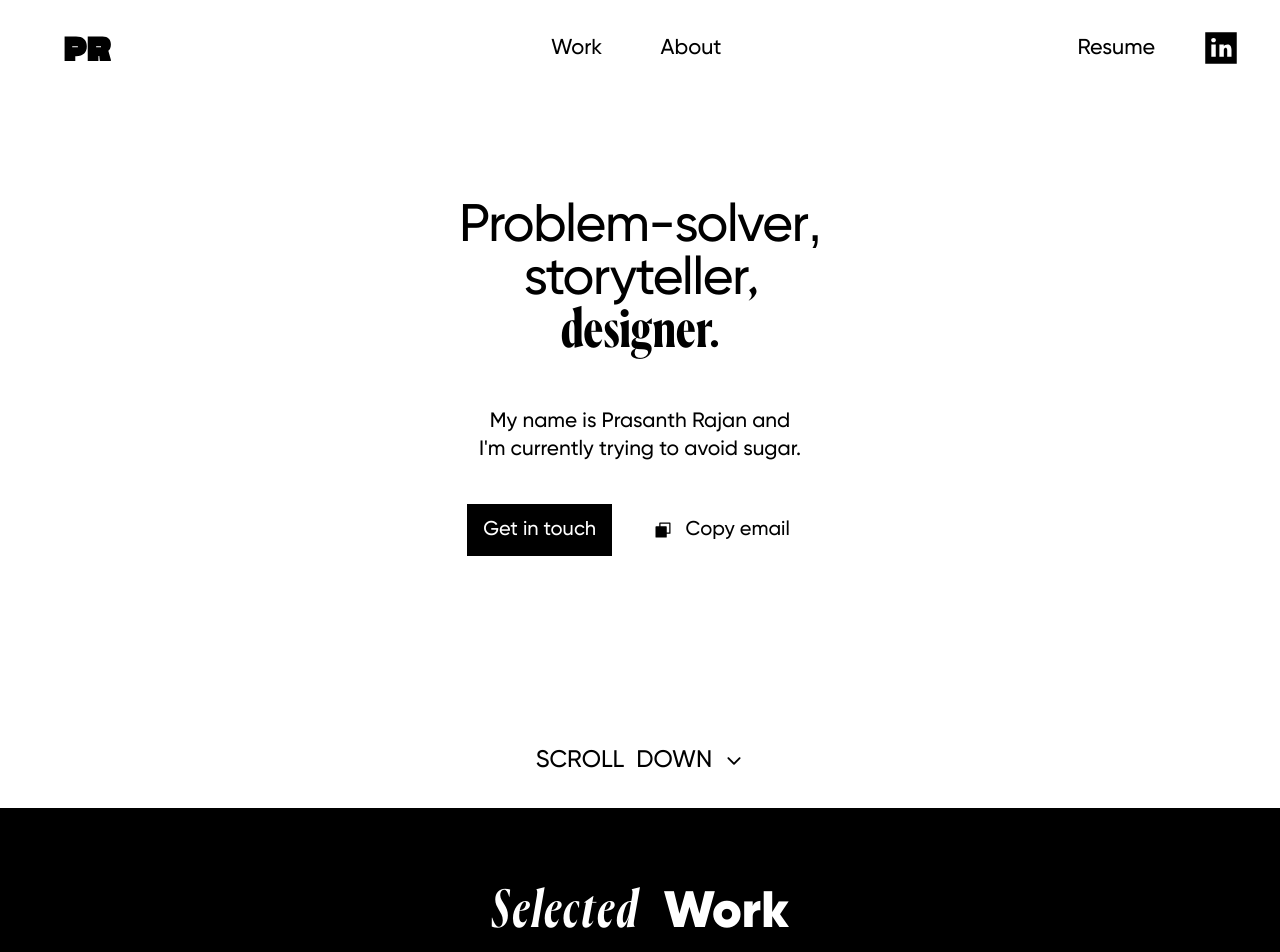
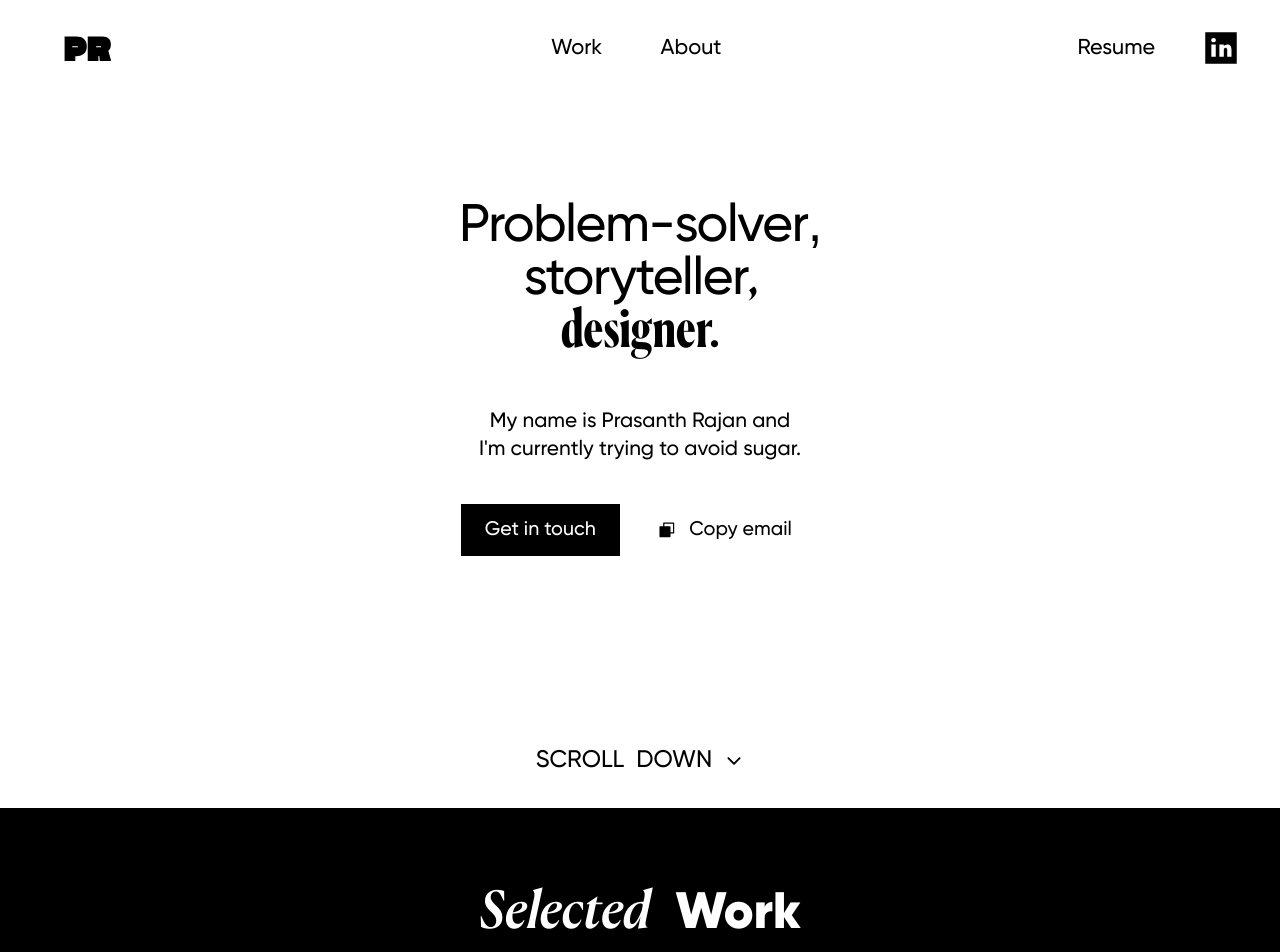
Before and after one commit to AkashBalcham/prasanth-port, a React (Create React App) app: page / in a window 1280 px wide. Shown: the top 952 px of the page. Built offline with nearby package versions, Linux system fonts and the light colour scheme; a web font is replaced by a local one.

Commit message:
fix: landing page button fixes && title && font fix

```diff
--- a/public/index.html
+++ b/public/index.html
@@ -5,6 +5,7 @@
     <link rel="icon" href="%PUBLIC_URL%/favicon.ico" />
     <meta name="viewport" content="width=device-width, initial-scale=1" />
     <meta name="theme-color" content="#000000" />
+    <title>Prasanth Rajan Portfolio</title>
     <meta
       name="description"
       content="Web site created using create-react-app"
--- a/src/index.css
+++ b/src/index.css
@@ -54,3 +54,10 @@
     font-weight: 900;
     font-style: normal;
 }
+
+@font-face {
+    font-family: 'canelaIt';
+    src: url('../src/assets/fonts/canela/CanelaDeck-MediumItalic-Trial.otf');
+    font-weight: 600;
+    font-style: italic;
+}
--- a/src/pages/Landing/Landing.jsx
+++ b/src/pages/Landing/Landing.jsx
@@ -56,12 +56,12 @@ const Landing = () => {
                     My name is Prasanth Rajan and <br/> I'm currently trying to avoid sugar.
                 </h2>
 
-                <div className="flex w-[20%] lg:w-[28%] lgMid:w-[27%] xl:w-[27%] xlMid:w-[27%] 2xl:w-[26.5%] 3xl:w-[25%] 4xl:w-[23%] items-center justify-between">
-                    <button className="bg-black lg:px-4 lgMid:px-4 2xl:px-7 2xl:py-4 lg:py-2 lgMid:py-3 px-6 py-4 text-white text-xl lg:text-[100%] lgMid:text-[110%] xl:text-xl xlMid:text-2xl 2xl:text-[140%] font-gilroy font-extralight">
+                <div className="flex w-[20%] lg:w-[28%] lgMid:w-[27%] xl:w-[28%] xlMid:w-[27%] 2xl:w-[26.5%] 3xl:w-[25%] 4xl:w-[23%] items-center justify-between">
+                    <button className="bg-black lg:px-4 lgMid:px-4 2xl:px-7 2xl:py-5 lg:py-2 lgMid:py-3 xl:px-6 xl:py-3 px-6 py-4 text-white text-xl lg:text-[100%] lgMid:text-[110%] xl:text-[123%] xlMid:text-[130%] 2xl:text-[145%] font-gilroy font-extralight">
                         Get in touch
                     </button>
                     {!copied ? (
-                            <button className="font-gilroy font-extralight lg:px-4 lg:py-2 lgMid:py-3 px-6 py-4 text-xl lg:text-[100%] lgMid:text-[110%] xl:text-xl xlMid:text-2xl 2xl:text-2xl text-center w-[53%]" onClick={handleCopy}>
+                            <button className="font-gilroy font-extralight lg:px-4 lg:py-2 lgMid:py-3 xl:px-6 px-6 py-4 text-xl lg:text-[100%] lgMid:text-[110%] xl:text-[123%] xlMid:text-[130%] 2xl:text-[145%] text-center w-[53%]" onClick={handleCopy}>
                                 <PiCopyFill className="inline mr-2" /> Copy email
                             </button>
                         ) : (
@@ -82,7 +82,7 @@ const Landing = () => {
 
 
             <div id="work" className="w-full bg-[#000000] text-[#FFFFFF] flex flex-col lg:px-20 4xl:px-32 px-0 items-center pt-20 lg:pb-72 xl:pb-72 2xl:pb-40 ">
-                <h1 lassName="text-center w-full flex justify-center mb-20"><span className="tracking-wider font-canela italic text-7xl lg:text-5xl xl:text-[320%] 3xl:text-[350%] 4xl:text-7xl mr-2">Selected </span> <span className="ml-2 font-gilroy text-7xl lg:text-5xl xl:text-[320%] 3xl:text-[350%] 4xl:text-7xl font-semibold"> Work</span></h1>
+                <h1 lassName="text-center w-full flex justify-center mb-20"><span className="tracking-normal font-canelaIt text-7xl lg:text-5xl xl:text-[320%] 3xl:text-[350%] 4xl:text-7xl mr-2">Selected </span> <span className="ml-2 font-gilroy text-7xl lg:text-5xl xl:text-[320%] 3xl:text-[350%] 4xl:text-7xl font-semibold"> Work</span></h1>
                 <div className="w-[100%] flex flex-col mt16">
                     {projects.map((project) => {
                         return (
--- a/tailwind.config.js
+++ b/tailwind.config.js
@@ -7,6 +7,7 @@ module.exports = {
         gilroy: ['gilroy', 'sans-serif'],
         duplet: ['duplet', 'sans-serif'],
         canela: ['canela', 'sans-serif'],
+        canelaIt: ['canelaIt', 'sans-serif'],
       },
       fontWeight: {
         extralight: 200,
```
Also changed, not shown: src/assets/fonts/canela/CanelaDeck-MediumItalic-Trial.otf (added).
